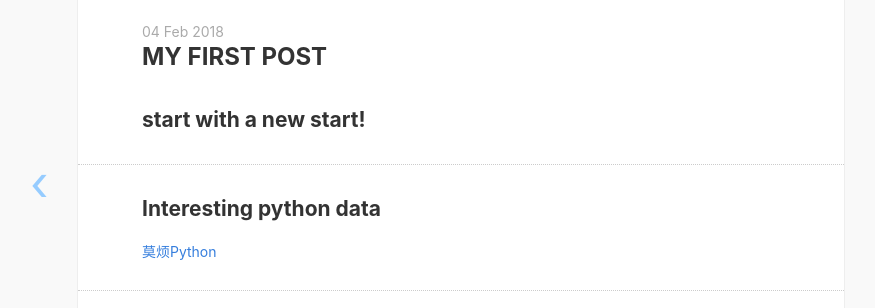
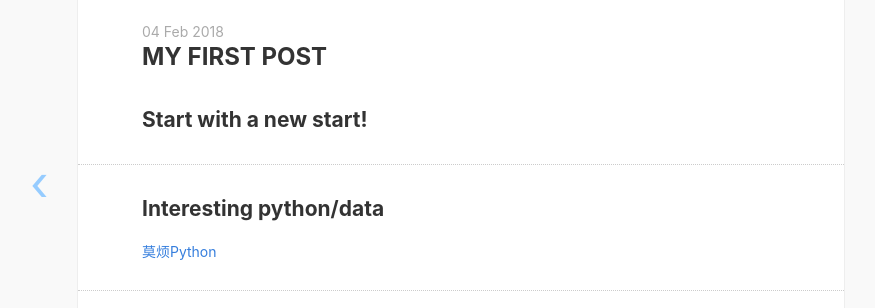
Before and after one commit to zfq212git/zfq212git.github.io, a Jekyll site: the page built from _posts/2018-02-04-test1-firstPost.md, in a window 1280 px wide. Shown: the part 271-579 px from the top of the page, without its empty margins (179-1054 px from the left). Built offline with Jekyll 4.4.1, drawn with Linux system fonts in a browser that asks for light colours; nearby versions of some CDN libraries.

```diff
--- a/_posts/2018-02-04-test1-firstPost.md
+++ b/_posts/2018-02-04-test1-firstPost.md
@@ -3,10 +3,10 @@ title: My first Post
 Time: 2018-02-04 18:30:29
 ---
 
-## start with a new start!
+## Start with a new start!
 
 ---
-## Interesting python data
+## Interesting python/data
 
 [莫烦Python](https://morvanzhou.github.io/)
 
```
